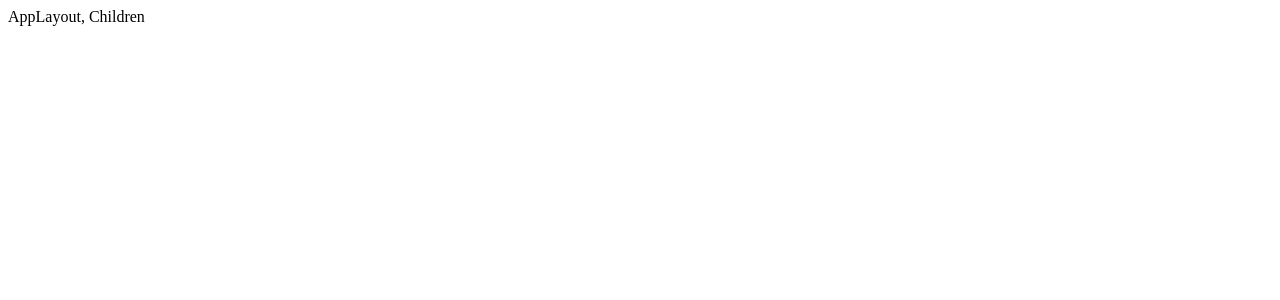
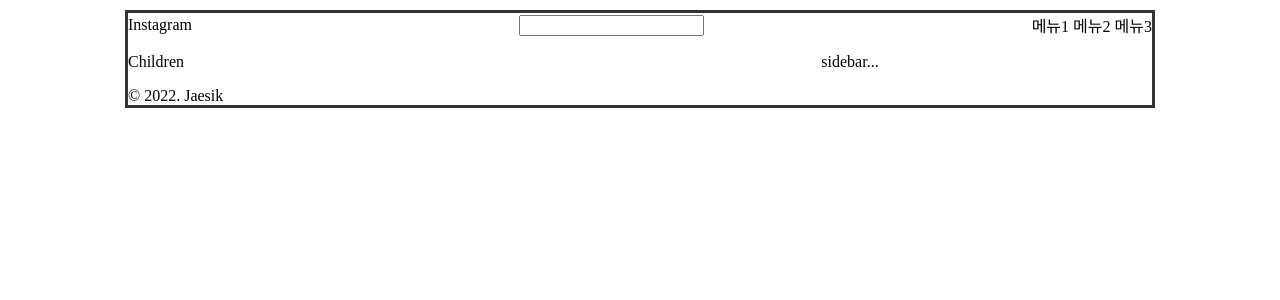
Before and after one commit to Joje1283/instagram-react, a React (Create React App) app: page / in a window 1280 px wide. Shown: the top 300 px of the page. Built offline with nearby package versions, Linux system fonts and the light colour scheme.

Commit message:
AppLayout 설계 및 작업

```diff
--- a/package.json
+++ b/package.json
@@ -10,6 +10,7 @@
     "react-dom": "^17.0.2",
     "react-router-dom": "5.1.2",
     "react-scripts": "5.0.0",
+    "sass": "^1.49.7",
     "web-vitals": "^2.1.0"
   },
   "scripts": {
--- a/src/components/AppLayout.js
+++ b/src/components/AppLayout.js
@@ -1,7 +1,23 @@
 import React from "react";
+import "./AppLayout.scss"
 
 export default function AppLayout({children}) {
   return (
-    <div>AppLayout, {children}</div>
+    <div className="app">
+      <div className="header">
+        <div className="page-title">Instagram</div>
+        <div className="search">
+          <input type="text"/>
+        </div>
+        <div className="topnav">
+          메뉴1 메뉴2 메뉴3
+        </div>
+      </div>
+      <div className="contents">{children}</div>
+      <div className="sidebar">sidebar...</div>
+      <div className="footer">
+        &copy; 2022. Jaesik
+      </div>
+    </div>
   )
 }
--- /dev/null
+++ b/src/components/AppLayout.scss
@@ -0,0 +1,38 @@
+.app {
+  display: grid;  // CSS grid 활용
+  border: 3px solid #333;
+  width: 1024px;
+  margin: 10px auto;
+  max-width: 100%;
+  grid-template-columns: repeat(3, 1fr);  // 3칸의 컬럼을 만든다.
+  grid-template-areas:  // 각 컬럼에 들어갈 grid-area 지정
+    "header header header"
+    "contents contents sidebar"
+    "footer footer footer"
+  ;
+  gap: 1rem;
+  .header {
+    display: flex;
+    justify-content: space-between;
+    align-items: center;
+    grid-area: header;
+    .page-title {
+
+    }
+    .search {
+
+    }
+    .topnav {
+
+    }
+  }
+  .contents {
+    grid-area: contents;
+  }
+  .sidebar {
+    grid-area: sidebar;
+  }
+  .footer {
+    grid-area: footer;
+  }
+}
```
Also changed, not shown: 1 other file (tests, documents, lock files or other folders).
